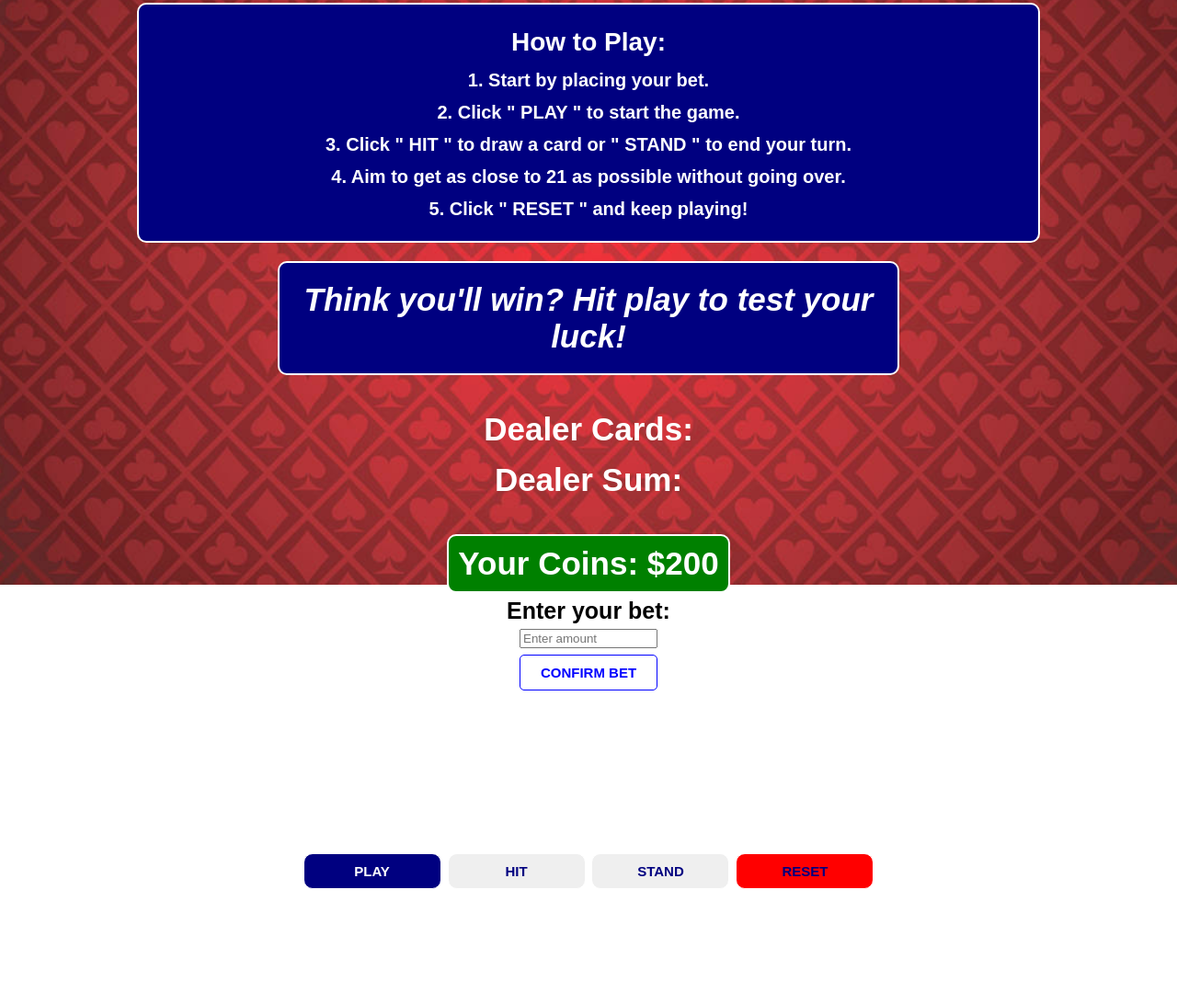
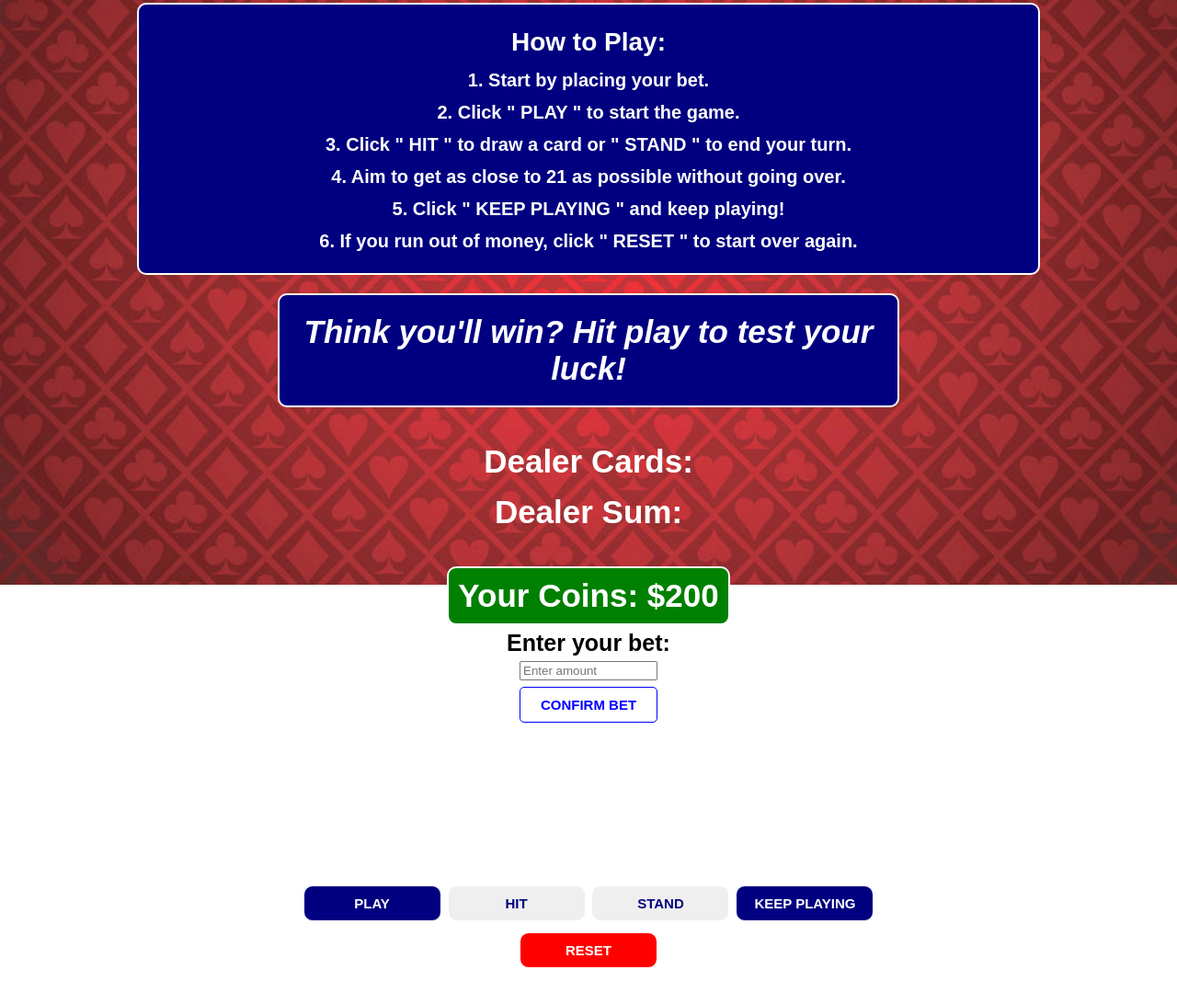
Before and after one commit to Tommy-CS/Blackjack, a plain HTML site: page index.html in a window 1280 px wide. Shown: the part 164-1256 px from the top of the page at 92% size. Drawn offline with Linux system fonts and the light colour scheme.

Commit message:
Added styling for full reset button

```diff
--- a/blackJack.css
+++ b/blackJack.css
@@ -146,13 +146,16 @@ button {
 }
 
 /* Specific button */
-#play-btn {
+#play-btn,
+#reset-btn {
     background-color: navy;
     color: white;
     text-align: center;
 }
 
-#reset-btn {
+#fullReset-btn {
+    color: white;
     background-color: rgb(255, 0, 0);
+    margin-top: 10px;
     text-align: center;
 }
--- a/blackjack.js
+++ b/blackjack.js
@@ -37,10 +37,16 @@ let winningBet = 0;
 function play() {
     isAlive = true;
     placeBet();
-    cards();
-    BJMessagePrompts();
-    sumMessage();
-    updateBetMax();
+    if (betAmount >= 0) {
+        cards();
+        BJMessagePrompts();
+        sumMessage();
+        updateBetMax();
+    }
+    else {
+        messageEl.textContent = "Invalid bet amount. Please enter a valid amount within your coin balance."
+    }
+
 }
 
 //generates player and dealer cards
@@ -93,7 +99,7 @@ function stand() {
             playerCoins -= betAmount;
             coinsEl.textContent = "Your Coins: $" + playerCoins;
         }
-        else if (dealerSum > 21) {
+        else if (dealerSum > 21 && playerSum <= 21) {
             messageEl.textContent = "Dealer busted! You won!!! 🎉🎉🎉";
             playerCoins += winningBet;
             coinsEl.textContent = "Your Coins: $" + playerCoins;
@@ -173,6 +179,7 @@ function calculateRandomNum() {
     return Math.floor(Math.random() * (max - min + 1)) + min;
 }
 
+//This resets the code to allow the user to keep playing. However, it does not reset the amount of coins.
 function reset() {
     firstCard = calculateRandomNum();
     secondCard = calculateRandomNum();
@@ -193,3 +200,26 @@ function reset() {
 
     updateBetMax();
 }
+
+//This FULLY resets the code. Resets the coins to the original amount of $200.
+function fullReset() {
+    firstCard = calculateRandomNum();
+    secondCard = calculateRandomNum();
+    messageEl.textContent = "Think you'll win? Hit play to test your luck!";
+    myCards = [];
+    playerCardsEl.textContent = "Your Cards: ";
+    playerSumEl.textContent = "Your Sum: ";
+    playerSum = firstCard + secondCard;
+
+    dealerFirstCard = calculateRandomNum();
+    dealerSecondCard = calculateRandomNum();
+    dealerCards = [];
+    dealerCardsEl.textContent = "Dealer Cards: ";
+    dealerSumEl.textContent = "Dealer Sum: ";
+    dealerSum = dealerFirstCard + dealerSecondCard;
+
+    playerCoins = 200;
+    coinsEl.textContent = "Your Coins: $" + playerCoins;
+
+    updateBetMax();
+}
--- a/index.html
+++ b/index.html
@@ -12,7 +12,8 @@
                 <p>2. Click " PLAY " to start the game.</p>
                 <p>3. Click " HIT " to draw a card or " STAND " to end your turn.</p>
                 <p>4. Aim to get as close to 21 as possible without going over.</p>
-                <p>5. Click " RESET " and keep playing!</p>
+                <p>5. Click " KEEP PLAYING " and keep playing!</p>
+                <p>6. If you run out of money, click " RESET " to start over again.</p>
             </div>
 
         <p id = "message-el">Think you'll win? Hit play to test your luck!</p>
@@ -42,7 +43,10 @@
         <button id="play-btn" onclick = "play()">PLAY</button>
         <button id = "hit-btn" onclick = "hit()">HIT</button>
         <button id = "stand-btn" onclick="stand()">STAND</button>
-        <button id = "reset-btn" onclick = "reset()">RESET</button>
+        <button id = "reset-btn" onclick = "reset()">KEEP PLAYING</button> <!-- Lets the user keep playing with same amount of coins saved -->
+        <div class="reset-container">
+            <button id = "fullReset-btn" onclick = "fullReset()">RESET</button> <!-- Fully resets the game, including coin amount -->
+        </div>
         <script src="blackjack.js"></script>
 
 
```
